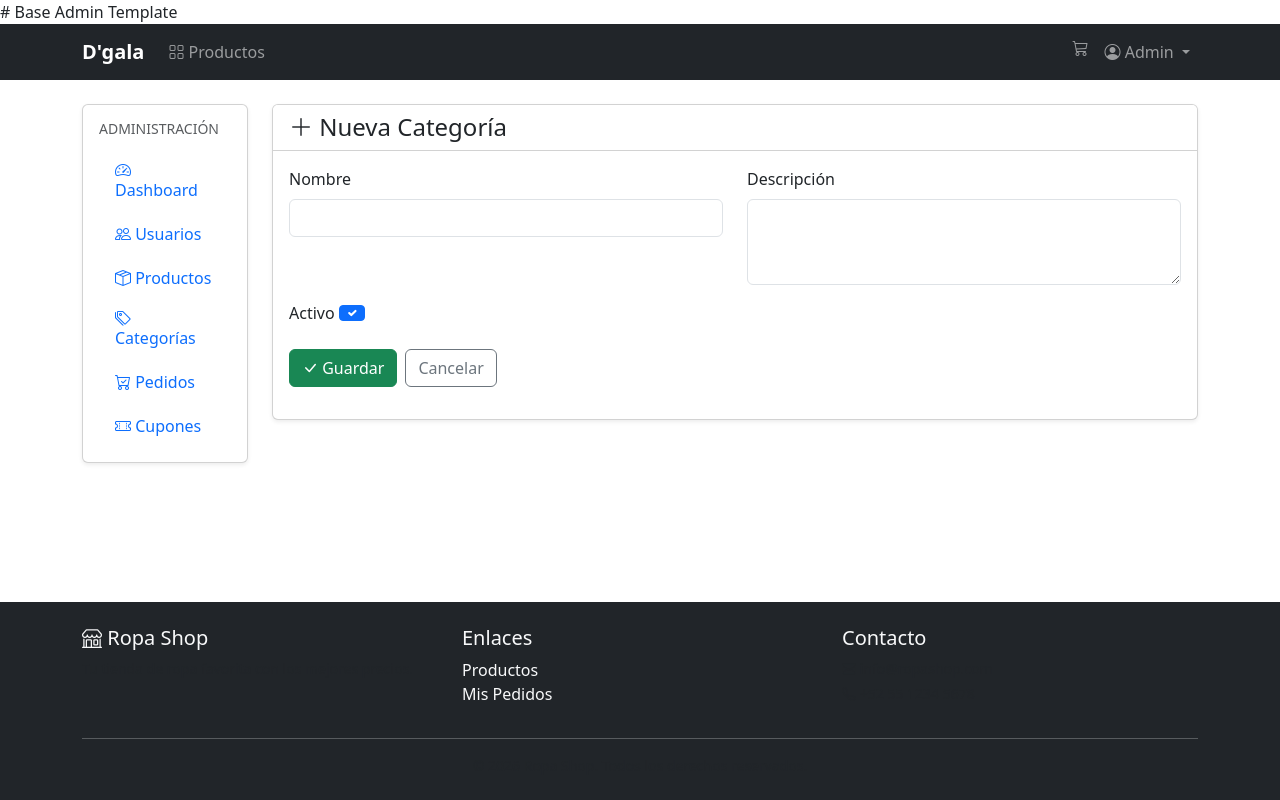
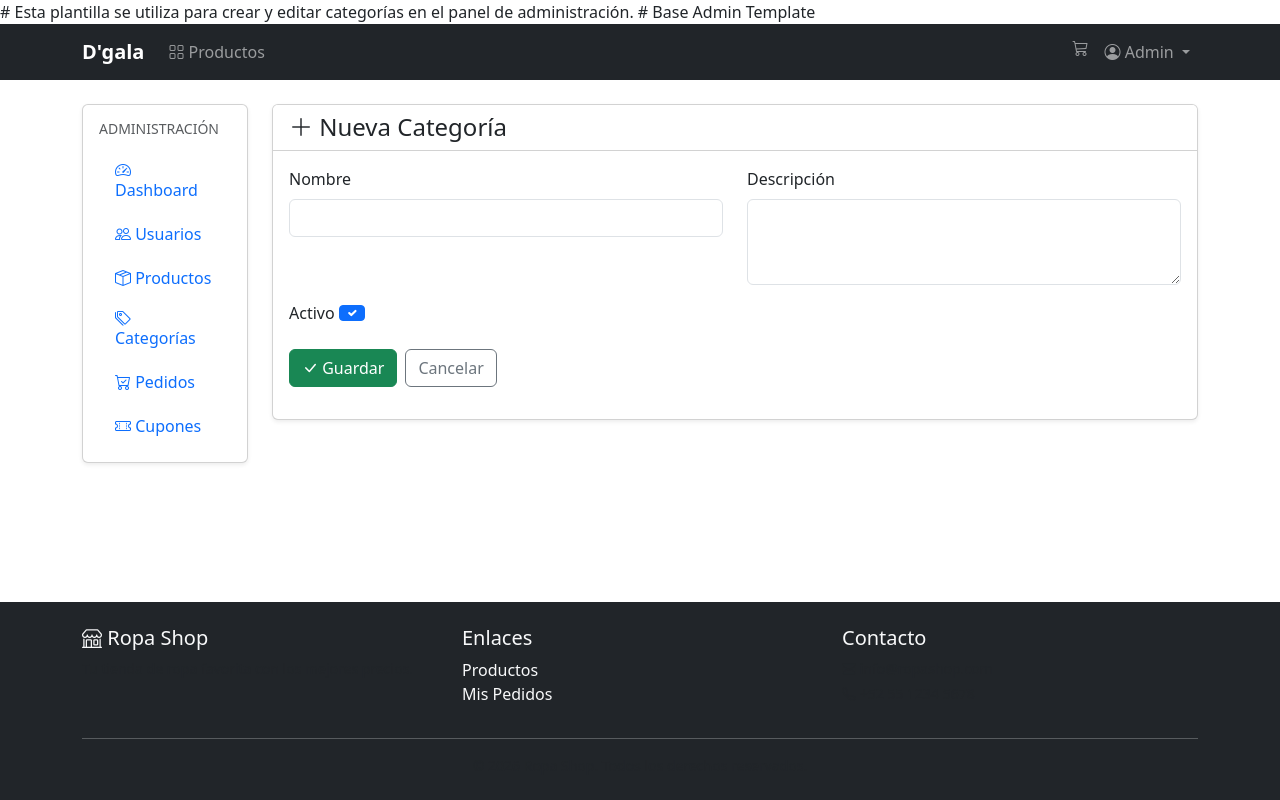
Before and after one commit to Azxino/ecommerce_django, a Django app: page /panel/categorias/crear/ in a window 1280 px wide. Run offline with Django 5.2, Linux system fonts and the light colour scheme; a user stored in the database is signed in; some libraries are stand-ins or nearby versions.

Commit message:
plantilla para crear y editar categoria

```diff
--- a/templates/dashboard/category_form.html
+++ b/templates/dashboard/category_form.html
@@ -1,3 +1,4 @@
+# Esta plantilla se utiliza para crear y editar categorías en el panel de administración.
 {% extends 'dashboard/base_admin.html' %}
 {% load static %}
 
```
